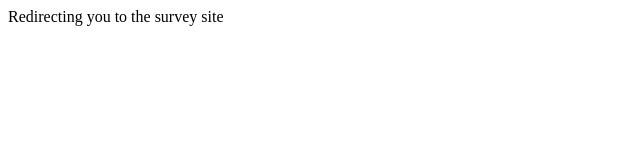
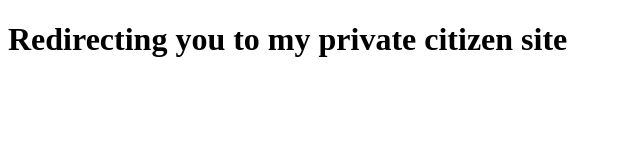
Before and after one commit to jdksjolen/jdksjolen.github.io, a plain HTML site: page index.html in a window 1280 px wide. Shown: the whole page, without its empty margins (0-640 px from the left). Drawn offline with Linux system fonts and the light colour scheme.

Commit message:
Update index.html

```diff
--- a/index.html
+++ b/index.html
@@ -2,9 +2,9 @@
 <html>
   <head>
     <title>My GitHub Pages Site</title>
-    <meta http-equiv="Refresh" content="3; url='http://141.148.239.39'" />
+    <meta http-equiv="Refresh" content="3; url='http://jsjolen.github.io'" />
   </head>
   <body>
-    <h>Redirecting you to the survey site</h>
+    <h1>Redirecting you to my private citizen site</h1>
   </body>
 </html>
```
